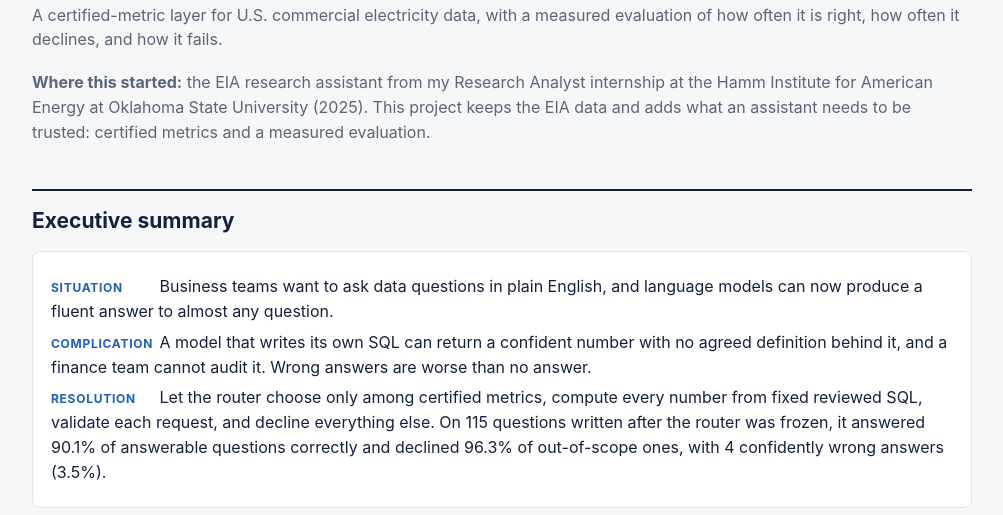
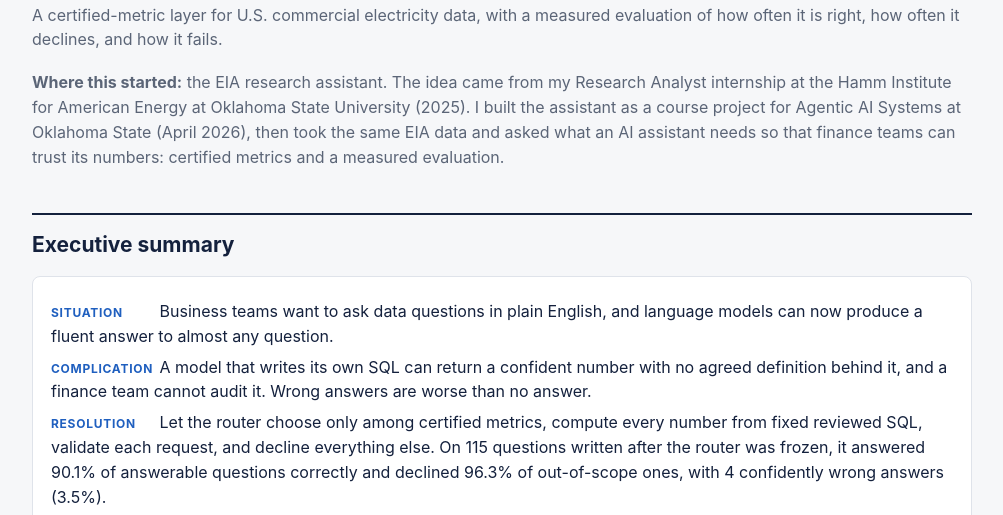
Before and after one commit to srikarananand/Ask-the-KPI, a plain HTML site: page docs/index.html in a window 1280 px wide. Shown: the part 90-605 px from the top of the page, without its empty margins (138-1141 px from the left). Drawn offline with Linux system fonts and the light colour scheme.

Commit message:
State that the EIA assistant idea came from Hamm and was built for an OSU course

```diff
--- a/docs/index.html
+++ b/docs/index.html
@@ -17,7 +17,7 @@ th{font-size:12px;text-transform:uppercase;letter-spacing:.04em;color:var(--mut)
 <div class="tag">AI-enabled analytics · Governed self-serve BI</div>
 <h1>Can a business question get a governed answer?</h1>
 <p class="sub">A certified-metric layer for U.S. commercial electricity data, with a measured evaluation of how often it is right, how often it declines, and how it fails.</p>
-<p class="sub"><b>Where this started:</b> the EIA research assistant from my Research Analyst internship at the Hamm Institute for American Energy at Oklahoma State University (2025). This project keeps the EIA data and adds what an assistant needs to be trusted: certified metrics and a measured evaluation.</p>
+<p class="sub"><b>Where this started:</b> the EIA research assistant. The idea came from my Research Analyst internship at the Hamm Institute for American Energy at Oklahoma State University (2025). I built the assistant as a course project for Agentic AI Systems at Oklahoma State (April 2026), then took the same EIA data and asked what an AI assistant needs so that finance teams can trust its numbers: certified metrics and a measured evaluation.</p>
 
 <h2>Executive summary</h2>
 <div class="card scr">
```
Also changed, not shown: 1 other file.
